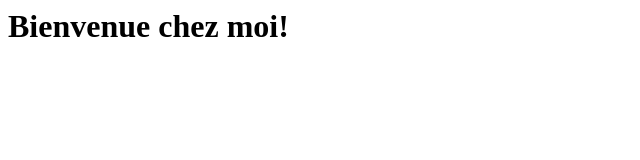
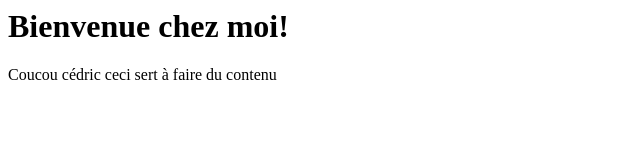
Before and after one commit to CedricLanglais/siuuuuuuuuuuuuu, a plain HTML site: page index.html in a window 1280 px wide. Shown: the whole page, without its empty margins (0-640 px from the left). Drawn offline with Linux system fonts and the light colour scheme.

Commit message:
[ADD] Added paragraph to index.html

```diff
--- a/index.html
+++ b/index.html
@@ -7,5 +7,6 @@
 </head>
 <body>
     <h1>Bienvenue chez moi!</h1>
+    <p>Coucou cédric ceci sert à faire du contenu</p>
 </body>
 </html>
```
